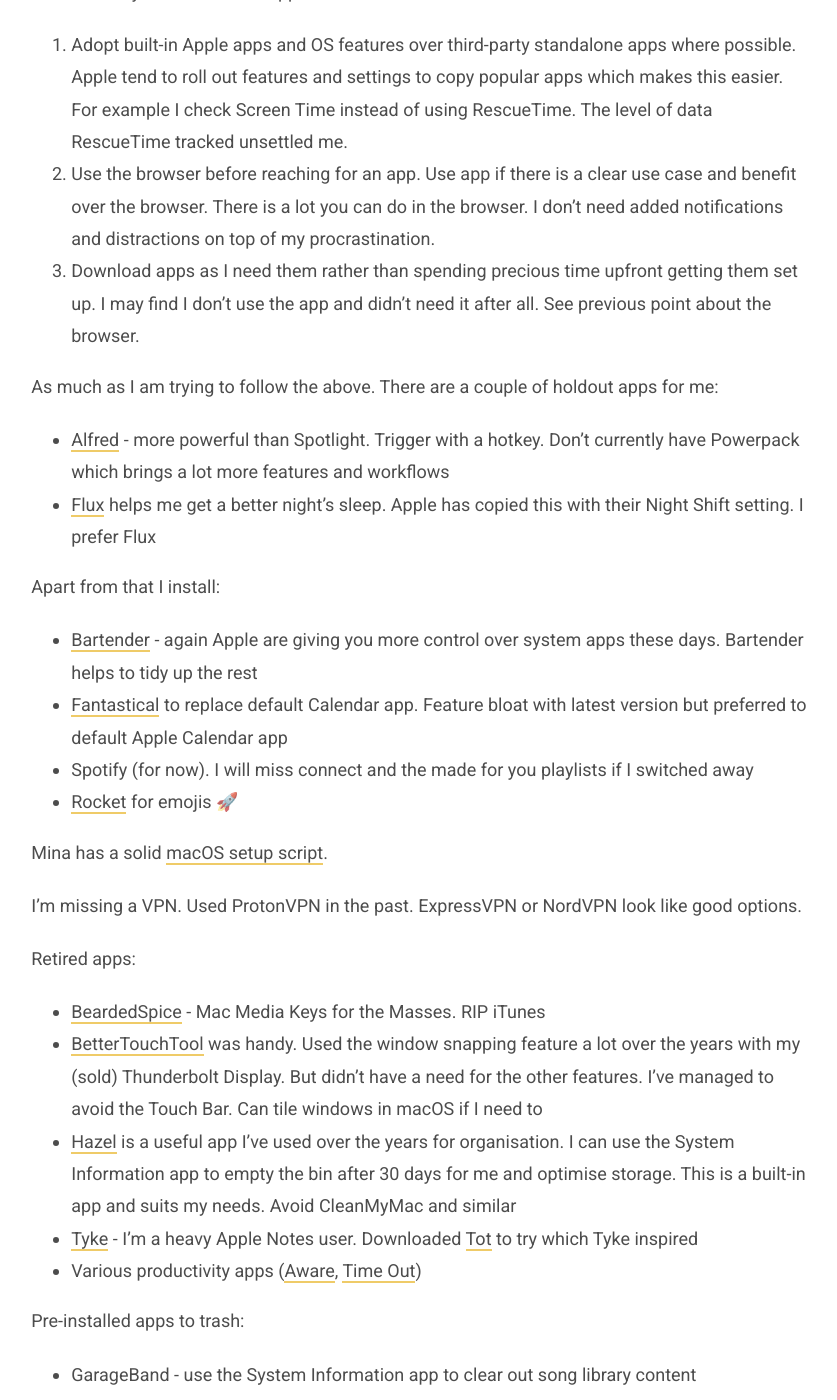
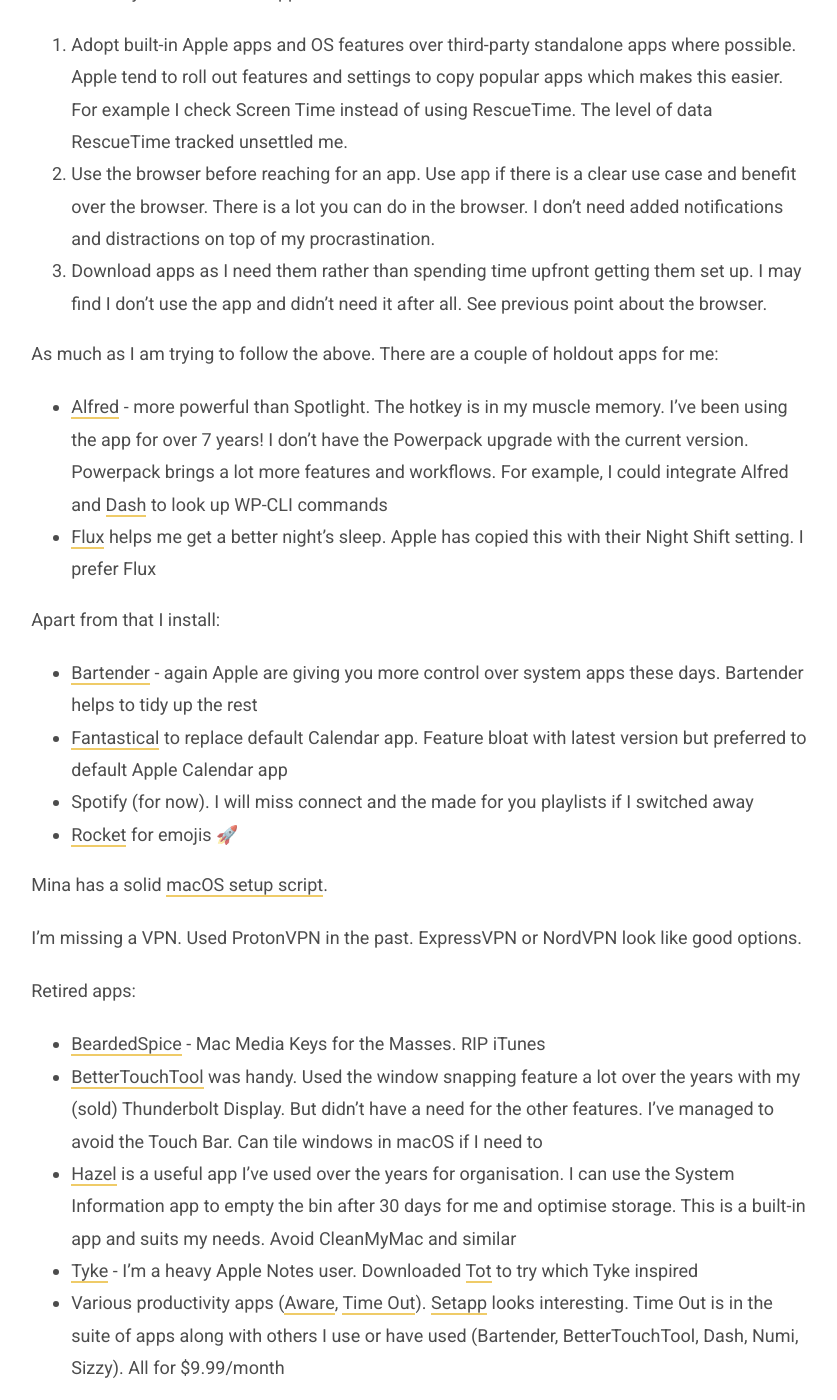
Before and after one commit to darylshaw/darylshaw.co.uk, a Jekyll site: the page built from playbook.md, in a window 1280 px wide and 1400 px high, scrolled down 652 px. Shown: the whole window, without its empty margins (277-1114 px from the left). Built offline with Jekyll 4.4.1, drawn with Linux system fonts in a browser that asks for light colours; a script that is not in the unit is left out.

Commit message:
added to mac set up

```diff
--- a/playbook.md
+++ b/playbook.md
@@ -15,11 +15,11 @@
 
 1. Adopt built-in Apple apps and OS features over third-party standalone apps where possible. Apple tend to roll out features and settings to copy popular apps which makes this easier. For example I check Screen Time instead of using RescueTime. The level of data RescueTime tracked unsettled me.
 2. Use the browser before reaching for an app. Use app if there is a clear use case and benefit over the browser. There is a lot you can do in the browser. I don't need added notifications and distractions on top of my procrastination.
-3. Download apps as I need them rather than spending precious time upfront getting them set up. I may find I don't use the app and didn't need it after all. See previous point about the browser.
+3. Download apps as I need them rather than spending time upfront getting them set up. I may find I don't use the app and didn't need it after all. See previous point about the browser.
 
 As much as I am trying to follow the above. There are a couple of holdout apps for me:
 
-* [Alfred](https://www.alfredapp.com/) - more powerful than Spotlight. Trigger with a hotkey. Don't currently have Powerpack which brings a lot more features and workflows
+* [Alfred](https://www.alfredapp.com/) - more powerful than Spotlight. The hotkey is in my muscle memory. I've been using the app for over 7 years! I don't have the Powerpack upgrade with the current version. Powerpack brings a lot more features and workflows. For example, I could integrate Alfred and [Dash](https://kapeli.com/dash) to look up WP-CLI commands
 * [Flux](https://justgetflux.com/) helps me get a better night's sleep. Apple has copied this with their Night Shift setting. I prefer Flux
 
 Apart from that I install:
@@ -39,7 +39,7 @@
 * [BetterTouchTool](https://folivora.ai/) was handy. Used the window snapping feature a lot over the years with my (sold) Thunderbolt Display. But didn't have a need for the other features. I've managed to avoid the Touch Bar. Can tile windows in macOS if I need to
 * [Hazel](https://www.noodlesoft.com/) is a useful app I've used over the years for organisation. I can use the System Information app to empty the bin after 30 days for me and optimise storage. This is a built-in app and suits my needs. Avoid CleanMyMac and similar
 * [Tyke](https://tyke.app/) - I'm a heavy Apple Notes user. Downloaded [Tot](https://tot.rocks/) to try which Tyke inspired
-* Various productivity apps ([Aware](https://awaremac.com/), [Time Out](https://www.dejal.com/timeout/))
+* Various productivity apps ([Aware](https://awaremac.com/), [Time Out](https://www.dejal.com/timeout/)). [Setapp](https://setapp.com/) looks interesting. Time Out is in the suite of apps along with others I use or have used (Bartender, BetterTouchTool, Dash, Numi, Sizzy). All for $9.99/month
 
 Pre-installed apps to trash:
 
```
